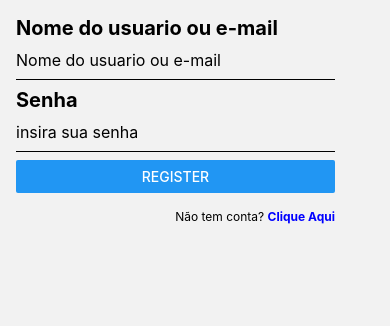
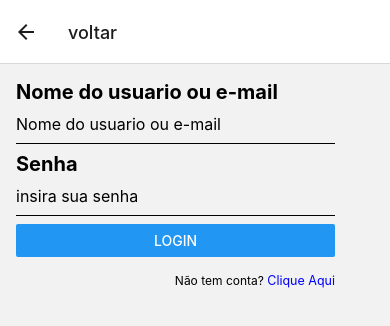
Before and after one commit to Victor-Settin/Agendify_App, a React Native app: screen /SiginIn in a window 390 px wide. Shown: the top 326 px of the page. Built offline with nearby package versions, Linux system fonts and the light colour scheme.

Commit message:
improvements

```diff
--- a/App.tsx
+++ b/App.tsx
@@ -1,6 +1,6 @@
 import { StatusBar } from "react-native";
 import { NavigationContainer } from "@react-navigation/native";
-import Routes from "./src/routes";
+import Routes from "./src/routes/app.routes";
 
 export default function App() {
     return (
--- a/src/components/registerUser/index.jsx
+++ b/src/components/registerUser/index.jsx
@@ -32,6 +32,8 @@ const schema = yup
 
 export default function RegisterUser({ userType }) {
     const [isRegistered, setIsRegistered] = useState(false);
+    const [establishmentError, setEstablishmentError] = useState(null);
+
     const navigation = useNavigation();
 
     const {
@@ -43,7 +45,12 @@ export default function RegisterUser({ userType }) {
     });
 
     const handleRegister = async (data) => {
-        console.log("teste");
+        if (!data.nameestablishment) {
+            setEstablishmentError("Informe o nome do seu estabelecimento");
+        } else {
+            setEstablishmentError(null);
+        }
+
         const userData = {
             email: data.email,
             username: data.username,
@@ -88,17 +95,30 @@ export default function RegisterUser({ userType }) {
                                 field: { onChange, onBlur, value },
                             }) => (
                                 <TextInput
-                                    style={styles.inputForm}
+                                    style={[
+                                        styles.inputForm,
+                                        establishmentError &&
+                                            styles.inputFormError,
+                                    ]}
                                     placeholder="nome do estabelecimento"
                                     value={value}
                                     onChangeText={onChange}
-                                    onBlur={onBlur}
+                                    onBlur={(e) => {
+                                        onBlur(e);
+                                        if (!value) {
+                                            setEstablishmentError(
+                                                "Informe o nome do seu estabelecimento"
+                                            );
+                                        } else {
+                                            setEstablishmentError(null);
+                                        }
+                                    }}
                                 />
                             )}
                         />
-                        {errors.nameestablishment && (
+                        {establishmentError && (
                             <Text style={styles.labelError}>
-                                {errors.nameestablishment?.message}
+                                {establishmentError}
                             </Text>
                         )}
                     </>
@@ -253,4 +273,7 @@ const styles = StyleSheet.create({
         color: "#ff375b",
         marginBottom: 4,
     },
+    inputFormError: {
+        borderBottomColor: "red",
+    },
 });
--- a/src/pages/signin/index.jsx
+++ b/src/pages/signin/index.jsx
@@ -1,4 +1,5 @@
-import React from "react";
+import React, { useState, useEffect } from "react";
+
 import {
     View,
     TextInput,
@@ -11,14 +12,26 @@ import { useNavigation } from "@react-navigation/native";
 import { yupResolver } from "@hookform/resolvers/yup";
 import { useForm, Controller } from "react-hook-form";
 import * as yup from "yup";
+import axios from "axios";
 
 const schema = yup
     .object({
-        username: yup.string().required("informe seu usuario"),
-        email: yup
+        usernameOrEmail: yup.lazy((value) => {
+            if (value === undefined && value !== null && value !== "") {
+                return yup.string().required("Informe seu nome de usuário");
+            }
+            return yup.string();
+        }),
+        email: yup.lazy((value) => {
+            if (value !== undefined && value !== null && value !== "") {
+                return yup
                     .string()
-            .email("email invalido")
-            .required("informe seu email"),
+                    .email("E-mail inválido")
+                    .required("Informe seu e-mail");
+            }
+            return yup.string();
+        }),
+
         password: yup
             .string()
             .min(6, "a senha deve ter no minimo 6 digitos")
@@ -27,6 +40,7 @@ const schema = yup
     .required();
 
 export default function Signin({ userType }) {
+    const [usernameOrEmailError, setUsernameOrEmailError] = useState(false);
     const {
         control,
         handleSubmit,
@@ -37,9 +51,39 @@ export default function Signin({ userType }) {
 
     const navigation = useNavigation(); // get the navigation object
 
-    const handleSignIn = () => {
-        // Authentication logic here
+    useEffect(() => {
+        if (errors.usernameOrEmail) {
+            setUsernameOrEmailError(true);
+        } else {
+            setUsernameOrEmailError(false);
+        }
+    }, [errors.usernameOrEmail]);
+
+    const handleSignIn = async (data) => {
+        if (!data.usernameOrEmail) {
+            setUsernameOrEmailError(true);
+            return;
+        }
+        // Adicione o userType ao objeto data
+        data.userType = userType;
+
+        try {
+            const response = await axios.post(
+                "http://192.168.1.13:3001/loginAcess",
+                data,
+                {
+                    headers: {
+                        "Content-Type": "application/json",
+                    },
+                }
+            );
+            console.log(response.data);
+        } catch (error) {
+            console.log("erro");
+            console.error(error);
+        }
     };
+
     function handleRegisterClick() {
         console.log(userType);
         navigation.navigate("PageRegisterUser", { userType: userType });
@@ -52,23 +96,40 @@ export default function Signin({ userType }) {
                     Nome do usuario ou e-mail
                 </Text>
                 <Controller
-                    name="username"
+                    name="usernameOrEmail"
                     control={control}
                     render={({ field: { onChange, onBlur, value } }) => (
+                        <View>
                             <TextInput
-                            style={styles.inputForm}
+                                style={[
+                                    styles.inputForm,
+                                    (usernameOrEmailError ||
+                                        errors.usernameOrEmail) &&
+                                        styles.inputFormError,
+                                ]}
                                 placeholder="Nome do usuario ou e-mail"
                                 value={value}
                                 onChangeText={onChange}
-                            onBlur={onBlur}
+                                onBlur={() => {
+                                    onBlur();
+                                    if (!value) {
+                                        setUsernameOrEmailError(true);
+                                    } else {
+                                        setUsernameOrEmailError(false);
+                                    }
+                                }}
                             />
+                            {(usernameOrEmailError ||
+                                errors.usernameOrEmail) && (
+                                <Text style={styles.labelError}>
+                                    {errors.usernameOrEmail
+                                        ? errors.usernameOrEmail?.message
+                                        : "Nome ou e-mail é obrigatório"}
+                                </Text>
+                            )}
+                        </View>
                     )}
                 />
-                {errors.username && (
-                    <Text style={styles.labelError}>
-                        {errors.username?.message}
-                    </Text>
-                )}
 
                 <Text style={styles.titleInputForm}>Senha</Text>
 
@@ -92,7 +153,7 @@ export default function Signin({ userType }) {
                     </Text>
                 )}
 
-                <Button title="Register" onPress={handleSubmit(handleSignIn)} />
+                <Button title="Login" onPress={handleSubmit(handleSignIn)} />
 
                 <View style={styles.registerTextContainer}>
                     <Text style={styles.registerText}>Não tem conta? </Text>
@@ -154,8 +215,11 @@ const styles = StyleSheet.create({
         fontSize: 12,
     },
     registerLink: {
-        fontSize: 12,
-        fontWeight: "bold",
+        fontSize: 12.5,
         color: "blue",
     },
+    inputFormError: {
+        borderBottomColor: "#ff375b",
+        borderBottomWidth: 1,
+    },
 });
--- a/src/pages/welcome/index.jsx
+++ b/src/pages/welcome/index.jsx
@@ -14,7 +14,11 @@ export default function Welcome() {
                 <Animatable.Image
                     animation={"flipInY"}
                     source={require("./logo.png")}
-                    style={{ width: "100%" }}
+                    style={{
+                        width: "80%",
+                        height: "92%",
+                        borderRadius: 10,
+                    }}
                     resizeMode="contain"
                 />
                 <Text style={styles.titleWelcome}> Bem Vindo! </Text>
@@ -83,7 +87,7 @@ const styles = StyleSheet.create({
         fontSize: 20,
         fontWeight: "bold",
         textAlign: "center",
-        marginTop: 18,
+        marginTop: 0,
         color: "#fff",
     },
 });
--- a/src/routes/index.jsx
+++ b/src/routes/app.routes.jsx
@@ -21,20 +21,20 @@ export default function Routes() {
             <Stack.Screen
                 name="SiginIn"
                 component={Signin}
-                options={{ headerShown: false }}
+                options={{ headerShown: true, title: "voltar" }}
             />
             {/* Page login Client */}
             <Stack.Screen
                 name="pageClient"
                 component={PageClient}
-                options={{ headerShown: false }}
+                options={{ headerShown: true, title: "voltar" }}
             />
 
             {/* Page login Professional */}
             <Stack.Screen
                 name="pageProfessional"
                 component={PageProfessional}
-                options={{ headerShown: true }}
+                options={{ headerShown: true, title: "voltar" }}
             />
             {/* Page RegisterUser */}
             <Stack.Screen
```
Also changed, not shown: src/pages/welcome/logo.png. Lines whose indentation alone changed are shown as unchanged.
